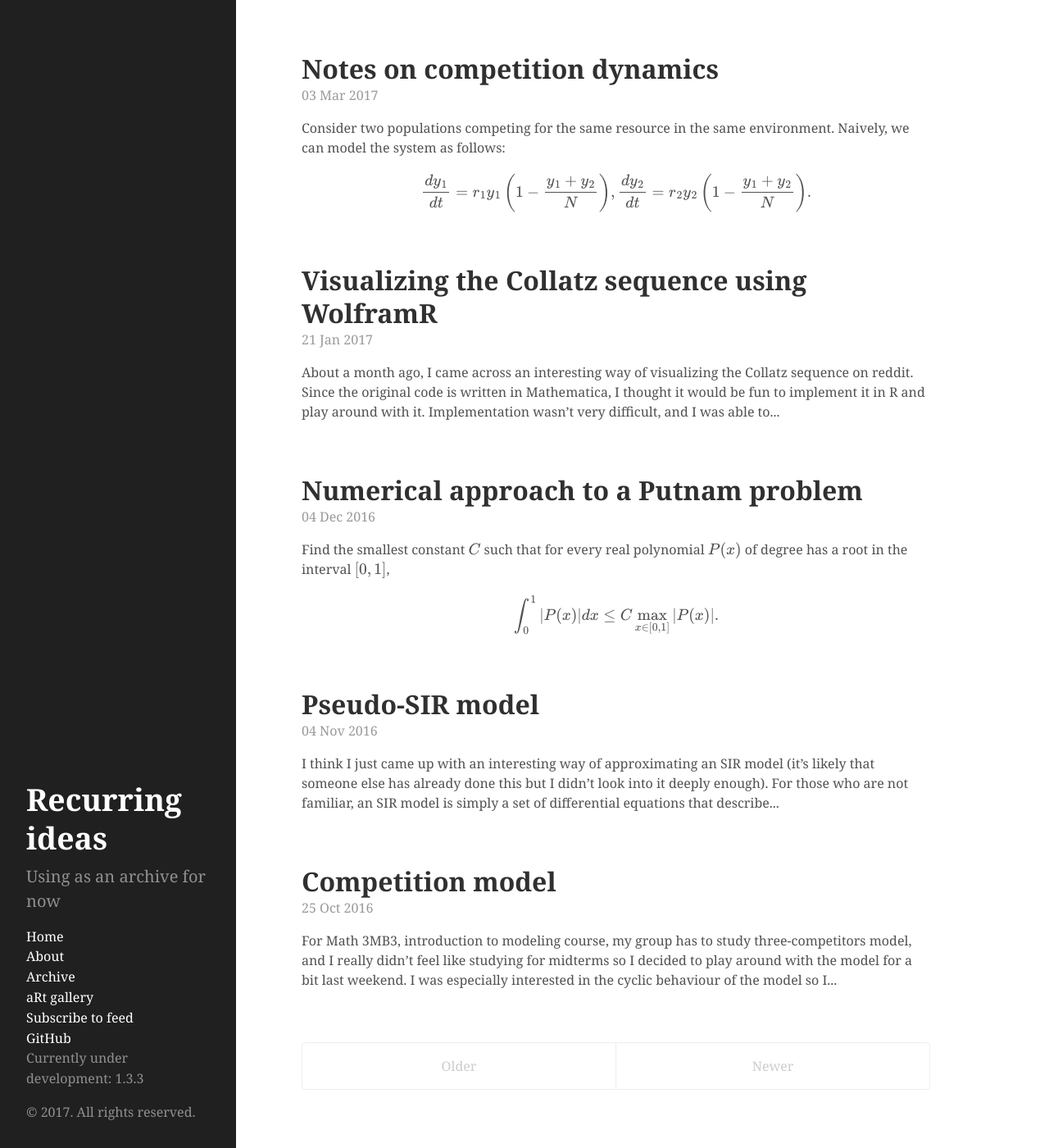
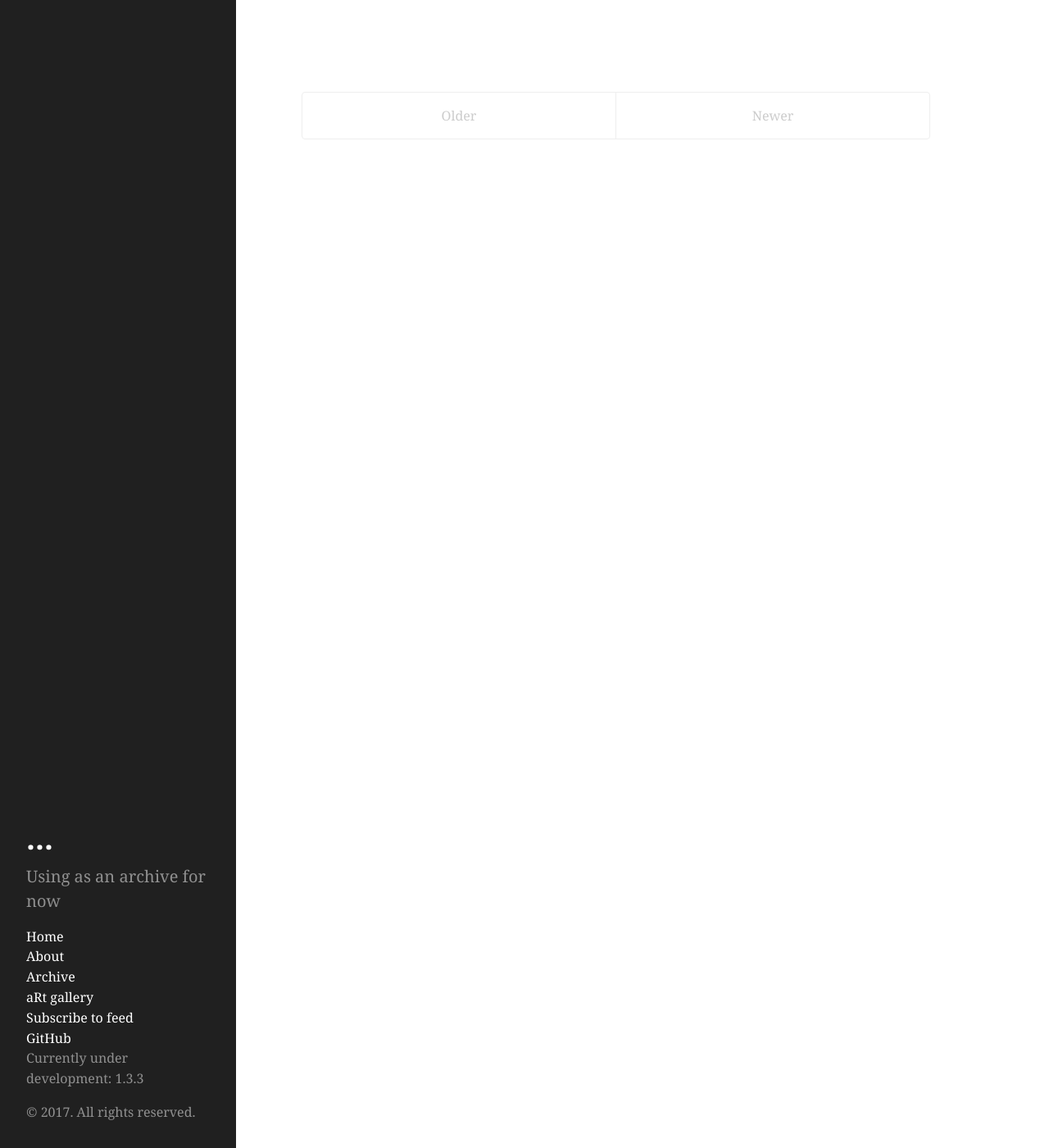
Before and after one commit to parksw3/parksw3.github.io, a Jekyll site: the page built from index.html, in a window 1280 px wide and 1400 px high. Shown: the whole window at 82% size. Built offline with Jekyll 4.4.1, drawn with Linux system fonts in a browser that asks for light colours; formulas are drawn with MathJax 3; the list of posts is cut into pages by our own code.

Commit message:
I can't fix it

````diff
--- a/_config.yml
+++ b/_config.yml
@@ -11,7 +11,7 @@ permalink:        pretty
 # relative_permalinks: true
 
 # Setup
-title:            Recurring ideas
+title:            ...
 tagline:          'A blog about mathematics'
 description:      'Using as an archive for now'
 url:              http://parksw3.github.io
--- a/_posts/2016-10-25-competition-model.md
+++ /dev/null
@@ -1,109 +0,0 @@
----
-layout: post
-title: "Competition model"
----
-
-For Math 3MB3, introduction to modeling course, my group has to study [three-competitors model](http://epubs.siam.org/doi/abs/10.1137/0129022), and I really didn't feel like studying for midterms so I decided to play around with the model for a bit last weekend. I was especially interested in the cyclic behaviour of the model so I wanted to see if it could be found in $n$-competitors model as well for $n > 3$. So I started working with the next simplest case, $n = 4$:
-
-$$
-\begin{aligned}
-\frac{dN_1}{dt} &= N_1 (1 - N_1 - \alpha N_2 - \beta N_3 - \gamma N_4), \\
-\frac{dN_2}{dt} &= N_2 (1 - \gamma N_1 - N_2 - \alpha N_3 - \beta N_4), \\
-\frac{dN_3}{dt} &= N_3 (1 - \beta N_1 - \gamma N_2 - N_3 - \alpha N_4), \\
-\frac{dN_4}{dt} &= N_4 (1 - \alpha N_1 - \beta N_2 - \gamma N_3 - N_4)
-\end{aligned}
-$$
-
-While trying out different parameters, I noticed that this system exhibits a cyclic behaviour that is slightly different from that of three-competitors model when $\alpha + \gamma = 2$ and $\beta = 1$:
-
-![Figure 1](/assets/2016-10-25-competition-model/dynamics.png)
-
-What's particular about this cycle is that $N_1$ and $N_3$ seem to be paired (and so do $N_2$ and $N_4$). I tried swtiching $\beta$ with $\alpha$ (and with $\gamma$) such that $\beta + \gamma = 2$ and $\alpha = 1$ to see if I can pair $N_1$ with $N_2$ (and with $N_4$) but I couldn't get it to work. Looking at the equations, I should have realized that it can't work, but instead I went on to figure out what was going on.
-
-Before we talk about eigenvalues, let's look at how the system behaves when $\alpha + \gamma = 2$ and $\beta = 1$. Similar to three-comeptitors model, taking the sum of all four states, $N_T \equiv N_1 + N_2 + N_3 + N_4$, yields following equation:
-
-$$
-\begin{aligned}
-dN_T/dt &= N_T - N_T^2,
-\end{aligned}
-$$
-
-If you have read the paper that I linked above, this result shouldn't be surprising at all. All this tells us is that $N_T$ will converge to 1:
-
-$$
-\lim\limits_{t \to \infty} N_T = 1
-$$
-
-Now, here's the interesting bit about this model: unlike three-competitors model, we can actually separate the system into $(N_1, N_3)$ pair and $(N_2, N_4)$ pair by defining
-
-$$
-\begin{cases}
-P_1 \equiv N_1 N_3,\\
-P_2 \equiv N_2 N_4.
-\end{cases}
-$$
-
-After some algebra, we get
-
-$$
-\frac{P_1(t)}{P_1(0)} = \frac{P_2(t)}{P_2(0)} = \left(\frac{N_T(t)}{N_T(0)} \right)^2.
-$$
-
-Knowing that $N_T$ will converge to $1$, we find that pairs $(N_1, N_3)$ and $(N_2, N_4)$ will each lie on distinct hyperbolas after sufficient amount of time:
-
-$$
-\begin{cases}
-N_1 N_3 = c_1 = N_1 (0) N_3 (0)/N_T(0)^2\\
-N_2 N_4 = c_2 = N_2 (0) N_4 (0)/N_T(0)^2
-\end{cases}
-$$
-
-Indeed, you can see that the paths of $(N_1, N_3)$ and $(N_2, N_4)$ pairs lie on hyperbola, $f(x) = c/x$, where $c$ is determined by the initial values:
-
-![Figure 2](/assets/2016-10-25-competition-model/phase.png)
-
-Now, we want to look at the eigenvalues. Following May and Leonard's approach, my first instinct was to linearize the model at the four-species equilibrium $(1, 1, 1, 1)/(1 + \alpha + \beta + \gamma)$:
-
-$$
-\frac{d}{dt} \begin{pmatrix}
-N_1\\
-N_2\\
-N_3\\
-N_4
-\end{pmatrix} = - \frac{1}{1 + \alpha + \beta + \gamma} \left( \begin{pmatrix}
-1 & \alpha & \beta & \gamma\\
-\gamma & 1 & \alpha & \beta\\
-\beta & \gamma & 1 & \alpha\\
-\alpha & \beta & \gamma & 1
-\end{pmatrix} \begin{pmatrix}
-N_1\\
-N_2\\
-N_3\\
-N_4
-\end{pmatrix} - \begin{pmatrix}
-1\\
-1\\
-1\\
-1
-\end{pmatrix}\right)
-$$
-
-Since we have a [circulant matrix](https://en.wikipedia.org/wiki/Circulant_matrix), we can easily find its eigenvalues:
-
-$$
-\begin{cases}
-\lambda_1 = 1 + \alpha + \beta + \gamma \\
-\lambda_2 = 1 + \beta - (\alpha + \gamma) \\
-\lambda_{3,4} = (1 - \beta) \pm (\alpha - \gamma) i \\
-\end{cases}
-$$
-
-When $\beta = 1$, we get purely imaginary eigenvalues, which should explain the cycle. However, if we look at the first figure, it doesn't really look like the system oscillates around the four-species equilibrium. So what's going on?
-
-I thought about it for a while but I don't have an explanation yet. So I'm going to end the post here and go think about it more. Hopefully, I can figure something out. It will also be interesting to think about these things:
-
-* Gain insight into characteristics of an oscillation, such as amplitude and period.
-* Come up with a clearer geometric interpretation of the behaviour.
-* Generalize the idea to $n$-competitors model.
-
-If you're interested, you can also find the code that were used to produce the figures [here](https://github.com/parksw3/three_competitors_model/blob/master/misc/blog.R).
--- a/_posts/2016-11-04-sir.md
+++ /dev/null
@@ -1,58 +0,0 @@
----
-layout: post
-title: "Pseudo-SIR model"
----
-
-I think I just came up with an interesting way of approximating an SIR model (it's likely that someone else has already done this but I didn't look into it deeply enough).
-
-For those who are not familiar, an [SIR model](http://www.maa.org/press/periodicals/loci/joma/the-sir-model-for-spread-of-disease-the-differential-equation-model) is simply a set of differential equations that describe how people get infected:
-
-$$
-\begin{aligned}
-\frac{dS}{dt} &= -\beta S I/N,\\
-\frac{dI}{dt} &= \beta S I/N - \gamma I,\\
-\frac{dR}{dt} &= \gamma I,\\
-\end{aligned}
-$$
-
-where $S$, $I$, and $R$ represent the number of individuals that are susceptible, infected (and infectious), and recovered (or removed) respectively. Although it looks fairly simple, it can't be solved analytically. There is a very nice approximation done by [Kermack and McKendrick](http://rspa.royalsocietypublishing.org/content/royprsa/115/772/700.full.pdf) but the approximation is rather limited.
-
-Anyways, I've been staring at the SIR model for a while recently for many reasons, and I wanted to know if I can come up with a way of approximating it. One of the first things I did was to normalize the equation $(S + I + R = 1)$ and express everything in terms of $I$. After a bit of algebra, we get
-
-$$
-I'(t) = (\beta - \gamma) I - \beta I^2 - \beta \gamma I \left(\int_0^t I(a) da - I(0) \right).
-$$
-
-Now that I think about it, it seems a bit ridiculous how I jumped to the conclusion from here but I somehow thought that it would be a good idea to approximate the SIR model using a [logistic equation](http://mathworld.wolfram.com/LogisticEquation.html) with carrying capacity monotonically decreasing towards $0$ as $t \to \infty$:
-
-$$
-I(t) = \frac{e^{-r_2 f(t)}}{1 + \left(\frac{1}{I(0)} - 1 \right) e^{- r_1 t}},
-$$
-
-where $r_1, r_2$ are positive real numbers and $f(t)$ is a monotonically increasing function of $t$. In fact, this somewhat behaves like an SIR model. If we let $f(t) = t$ and differentiate, we get
-
-$$
-I'(t) = r_1 \left(\frac{1}{I(0)} -1\right) I^2 e^{-(r_1 - r_2) t} - r_2 I.
-$$
-
-If we define $S(t) = \left(\frac{1}{I(0)} -1\right) I e^{-(r_1 - r_2) t}$, $r_1 = \beta$ and $r_2 = \gamma$, we get
-
-$$
-I'(t) = \beta S I - \gamma I.
-$$
-
-This is my "pseudo-SIR model". For this approximation to work, I think the restriction is $\lim\limits_{t \to \infty} S(t) = 0$ but I need to look into this more carefully. Anyways, how well does this approximation work? Here's a comparison using $(\beta, \gamma, I(0)) = (0.3, 0.05, 0.01)$.
-
-![Figure 1](/assets/2016-11-04-sir/simplefit2.png)
-
-It doesn't do so well. The difference between the approximated curve (black line) and the actual prevalence trajectory (red dashed line) is large.
-
-But here is the interesting part. If we fit an SIR model to the pseudo-SIR model using [maximum likelihood estimation](https://en.wikipedia.org/wiki/Maximum_likelihood_estimation), we get almost identical looking curves:
-
-![Figure 2](/assets/2016-11-04-sir/goodfit2.png)
-
-where the parameters are $(\beta, \gamma, N, I(0)) \approx (0.355, 0.536, 0.515, 0.01)$. I've tried fitting an SIR model to pseudo SIR model over some range of parameters and it seems to work fairly well. So the real question is how do we go from one model to another model analytically?
-
-I think going from SIR model to pseudo-SIR model should be easy because most of the important values (peak $I$, peak time, second derivative at the peak, etc.) can be calculated analytically. However, this depends on the knowledge of the value of $I$ at the peak, which requires a numerical simulation and I want to know if I can do it without any simulations. Going from pseudo-SIR to SIR model seems a lot harder even with numerical simulations.
-
-Now, I should probably stop writing and go work on an assignment (or this if I get bored)...
--- a/_posts/2016-12-04-putnam.md
+++ /dev/null
@@ -1,153 +0,0 @@
----
-layout: post
-title: "Numerical approach to a Putnam problem"
-tags: [R, Putnam, optimization]
----
-
-<p class="message">
-<!--excerpt.start-->
-Find the smallest constant $C$ such that for every real polynomial $P(x)$ of degree has a root in the interval $[0,1]$,
-
-$$
-\int_0^1 \left|P(x) \right|dx \leq C \max\limits_{x \in [0, 1]} \left|P(x) \right|.
-$$
-<!--excerpt.end-->
-</p>
-
-Yesterday, I wrote the [Putnam competition](https://en.wikipedia.org/wiki/William_Lowell_Putnam_Mathematical_Competition), and this was one of the problems on the exam. This question really stood out to me because it seemed like a simple optimization problem (of course, finding an analytical solution is difficult). It basically asks us to maximize
-
-$$
-\int_0^1 \left|P(x) \right|dx/\max\limits_{x \in [0, 1]} \left|P(x) \right|.
-$$
-
-So I thought this would be a fun coding excercise.
-
-To solve the problem, we have to first define a third degree polynomial with at least one root in the interval $[0,1]$:
-
-$$
-P(x) = k (x - a)(x^2 + bx + c)
-$$
-
-where $0 \leq a \leq 1$, and $b$, $c$, and $k$ can be any real numbers. Since we're taking the absolute value of the polynomial and comparing the maximum value with the integral, we can just let $k = 1$. Furthermore, in order to ensure that $a$ stays within the boundary, we can use [logit scale](https://en.wikipedia.org/wiki/Logit):
-
-```r
-absP <- function(x, pars){
-    with(as.list(pars),{
-        if(exists("logit.a")) a <- plogis(logit.a)
-        return(abs((x - a) * (x^2 + b * x + c)))
-    })
-}
-```
-
-By doing this, `absP` function can take either `a` or `logit.a`, and the latter parameterization guarantees that the polynomial will always have at least one root in the interval $[0, 1]$.
-
-Now, we have to define the objective function. Since the question requires us to integrate the absolute value of the polynomial, We can use `integrate` function to integrate the polynomial numerically:
-
-```r
-subdiv <- 10000
-interval <- c(0, 1)
-q <- seq(interval[1], interval[2], length.out = subdiv)
-
-objfun <- function(pars) {
-    area <- integrate(absP, lower = interval[1], upper = interval[2], subdivisions = subdiv, pars = pars)
-    area <- area$value
-    height <- max(absP(q, pars))
-
-    return(area/height)
-}
-```
-
-We can now use `optim` to find the maximum value.
-
-```r
-res <- optim(par = c(logit.a = 1, b = 1, c = 1),
-    fn = objfun,
-    control = list(fnscale = -1, maxit = 1e7)
-)
-print(res)
-```
-
-```
-## $par
-##     logit.a           b           c
-##  1.86232932 -0.01423672  0.18124922
-##
-## $value
-## [1] 0.7835679
-##
-## $counts
-## function gradient
-##      739       NA
-##
-## $convergence
-## [1] 0
-##
-## $message
-## NULL
-```
-
-This gives us a decent looking answer but it's still far from the [actual answer](http://www.artofproblemsolving.com/community/c7h1349022_putnam_2016_a6) so it's probably getting stuck in local minima. Usually, it's possible to get around this issue by either running optimization from different starting points or using different optimization methods. So I decided to try running `optim` with different starting values sampled with [Latin Hypercube Sampling (LHS) method](https://en.wikipedia.org/wiki/Latin_hypercube_sampling).
-
-First, let's load some packages:
-
-```r
-library(ggplot2); theme_set(theme_bw())
-library(dplyr)
-library(magrittr) ## for %T>%
-library(tibble)
-```
-
-For simplicity, we can just use same ranges for all parameters and assume that they are uniformly distributed. Then, LHS can be done easily with `replicate` function. So I tried running `optim` with 100 different starting parameters.
-
-```r
-## LHS
-range <- c(-2, 2)
-samp <- seq(range[1], range[2], length.out = 100)
-samp.df <- replicate(3, sample(samp)) %>%
-    as_tibble %>%
-    setNames(c("logit.a", "b", "c"))
-
-## running optimization
-resList <- samp.df %>% apply(1, function(pars){
-    optim(par = pars, fn = objfun, control = list(fnscale = -1, maxit = 1e5))
-})
-
-## summarizing the result
-sL <- resList %>%
-    lapply(function(x){
-        c(x$par, value = x$value) %>%
-            t %>%
-            as_tibble
-    }) %>%
-    bind_rows(.id = "run")
-```
-
-Now, we can just take the maximum value across all runs:
-
-```r
-maxres <- sL %>% filter(value == max(value)) %T>% print
-```
-
-```
-## # A tibble: 1 × 5
-##     run  logit.a            b         c     value
-##   <chr>    <dbl>        <dbl>     <dbl>     <dbl>
-## 1    68 23.48164 3.542066e-05 0.2500177 0.8333333
-```
-
-Finally, we get an answer, $5/6$, that is consistent with the analytical solution!
-
-```r
-maxdf <- tibble(x = q, y = absP(q, maxres[2:4]))
-
-ggplot(maxdf %>% add_row(x = 0, y = 0), aes(x, y)) +
-    geom_polygon(alpha = 0.1, col = "black") +
-    coord_fixed() +
-    scale_x_continuous(expand = c(0, 0), limits = c(0, 1.1)) +
-    scale_y_continuous(expand = c(0, 0), limits = c(0, 0.3)) +
-    geom_hline(yintercept = 0.25, col = "red", lty = 2) +
-    annotate("text", x = 0.96, y = 0.17, label = "P(x)==(1-x)(x^2 + 0.25)", parse = TRUE) +
-    annotate("text", x = 0, y = 0.25, label = "max value: 0.25", hjust = -0.1, vjust = -1.2)
-```
-
-![Figure 1](/assets/2016-12-04-putnam/polynomial.png)
--- a/_posts/2017-01-21-visualize-collatz.md
+++ /dev/null
@@ -1,119 +0,0 @@
----
-layout: post
-title: "Visualizing the Collatz sequence using WolframR"
----
-
-About a month ago, I came across an interesting way of visualizing the [Collatz sequence](https://en.wikipedia.org/wiki/Collatz_conjecture) on [reddit](https://www.reddit.com/r/math/comments/38cg9r/a_beautiful_picture_related_to_collatz_conjecture/). Since the original code is written in Mathematica, I thought it would be fun to implement it in R and play around with it.
-
-Implementation wasn't very difficult, and I was able to produce some nice figures. However, there were couple things that still bugged me: (1) the code didn't seem general enough to be applied to other situataions, and (2) I wasn't sure how I would present the code to other people.
-
-The first part wasn't a big problem. I could just sit down for couple more hours and fix the code. The second part was a bit more complicated. I wanted to post it on my blog first but going through the code line by line and explaining it didn't seem interesting at all. I could post the pictures in the [aRt gallery](https://parksw3.github.io/gallery/) but I wanted to talk about it more. I also wanted to let other people try the code without making them go through the entire repository. So I decided to write an R package.
-
-`wolframR` is basically an attempt to implement some of the Wolfram functions in R. So far, I've only written three functions and they're not very useful in terms of statistics. However, I think they're still interesting, and I want to talk about them.
-
-First, to install the package, you have to [download R](https://cran.r-project.org/mirrors.html). If you don't have `devtools` package installed already, you can install it like this: `install.packages("devtools")`. Finally, you can install `wolframR` from my github repository:
-
-```r
-devtools::install_github("parksw3/wolframR")
-```
-
-Once you've downloaded the package, you can load it via `library(wolframR)`, and you can explore the package!
-
-In this post, I'm going to try to explain each function briefly. If you're interested, you can read more about it via `?` command (for example, `?nest_while` opens a description of the `nest_while` function). Wolfram documentations also contain many examples that I didn't include the description. If you want to look at the implementation itself, you can visit the [repository](https://github.com/parksw3/wolframR).
-
-nest
-====
-
-`nest` allows a function to be applied recursively $n$ times. It can either return a result of the computation or return a function that will compute the function recursively. For example, if you want to apply the function $x^2 + 1$ recursively, you can do
-
-```r
-nest(2, x^2 + 1, 3)
-```
-or
-
-```r
-f <- function(x) x^2 + 1
-nest(2, f, 3)
-```
-
-Both code will compute
-
-$$
-f(x) = \left(\left(x^2 + 1\right)^2 + 1\right)^2 + 1
-$$
-
-and return the result. Note that `nest` can take an expression as well as a function as an argument.
-
-Now, what do I mean by 'a function that will compute the function recursively'? Suppose you want to apply [multi-log transformation](http://onlinelibrary.wiley.com/doi/10.2307/20168092/pdf) on your data. Writing a multi-log transformation function in R can look ugly:
-
-```r
-D <- function(x) log(1 + log(1 + log(1 + log(1 +x))))
-```
-
-`nest` solves this problem easily:
-
-```r
-D <- nest(x, log(1 + x), 4)
-```
-
-More examples can be found in the [Wolfram documentation](http://reference.wolfram.com/language/ref/Nest.html).
-
-nest_while
-====
-
-`nest_while` is very similar to `nest`. It applies the function recursively until the condition is satisfied. For example, suppose we want to find a root of the following function:
-
-$$
-f(x) = x^5 - 4 x^3 + 159
-$$
-
-Using `nest_while`, we can easily implement the [Secant method](https://en.wikipedia.org/wiki/Secant_method), one of many root finding algorithms:
-
-```r
-f <- function(x) x^5 - 4 * x^3 + 159
-secant <- function(x) c(x[2], x[2] - f(x[2]) * diff(x)/diff(f(x)))
-
-res <- nest_while(c(2, 3), secant, abs(f(x[2])) > 10^-5, m = "all")
-```
-
-By typing `length(res) - 1`, we can see that it took 303 iterations to find the root (I subtracted 1 because `res[[1]]` contains the initial condition). Lastly, `f(res[[304]][2])` confirms that we have the correct root. It's probably a lot more efficient to use `uniroot`, but this is fun!
-
-Another example that I want to mention involves Happy Numbers.
-
-<p class="message">
-A Happy number is a number that if one squares its digits and add them together, and then take the result and square its digits and add them together again and keep doing this process, one comes down to the number 1.
-</p>
-
-We can find Happy numbers less than or equal to 1000 with three lines of code using `nest_while`:
-
-```r
-digitsum2 <- function(x) sum((floor(x / 10^(0:(nchar(x) - 1))) %% 10)^2)
-res <- sapply(1:1000, function(i) nest_while(i, digitsum2, x != 1 & x != 4))
-which(res == 1)
-```
-`x != 4` is included in the condition because any number that is not happy will end in a loop: 4, 16, 37, 58, 89, 145, 42, 20, 4...
-
-Again, more examples can be found in the [Wolfram documentation](http://reference.wolfram.com/language/ref/Nest.html).
-
-angle_path
-====
-
-`angle_path` is a fairly simple function. You specify an angle of each step, and it creates a path based on the angles. For example, you can create a [regular $n$-gon](https://en.wikipedia.org/wiki/Regular_polygon) with the following code:
-
-```r
-n <- 5
-angle_path(rep(360/n, n), deg = TRUE)
-```
-
-This function is straightforward so I'm not going to explain any further here. It does have some more functionality, so if you're curious, you can try `?angle_path` and/or look at [Wolfram documentation](https://reference.wolfram.com/language/ref/AnglePath.html).
-
-Collatz sequence
-==========
-
-Finally, to see the visualization of the Collatz sequence, you can look at the vignette:
-
-```r
-vignette("collatz", package = "wolframR")
-```
-
-So that's it. I wrote the entire package so that I can write that vignette. Hopefully, I can extend the package and find more applications.
--- a/_posts/2017-03-03-more-competition.md
+++ /dev/null
@@ -1,82 +0,0 @@
----
-layout: post
-title: "Notes on competition dynamics"
----
-
-Here's a question that someone asked me a few months ago:
-
-<p class="message">
-<!--excerpt.start-->
-Consider two populations competing for the same resource in the same environment.
-Naively, we can model the system as follows:
-$$
-\frac{dy_1}{dt} = r_1 y_1 \left(1 - \frac{y_1 + y_2}{N} \right),\\
-\frac{dy_2}{dt} = r_2 y_2 \left(1 - \frac{y_1 + y_2}{N} \right).
-$$
-<!--excerpt.end-->
-Given $r_1, r_2, y_1(0), y_2(0)$, is it possible to derive an analytical expression for the ratio of the sizes of the two competing populations at equilibrium?
-</p>
-
-Although this _seems_ like a simple problem, it turns out that finding analytical expressions for the equilibrium sizes is not possible.
-To attempt to find the equilibrium size of each population, we can first go through some algebraic manipulation to obtain:
-
-$$
-\frac{d \log(y_1/y_2)}{dt} = \frac{r_1 - r_2}{r_1 + r_2} \frac{d \log(y_1 y_2)}{dt}.
-$$
-
-After integrating and rearranging the equations, we get the following relation:
-
-$$
-\left( \frac{y_1(t)}{y_1(0)} \right)^{1/r_1} = \left(\frac{y_2(t)}{y_2(0)} \right)^{1/r_2}
-$$
-
-In hindsight, this is almost obvious because $d(\log(y_i(t))/r_i)/dt$ is identical across all $i$ even if we extend this model to include more than two populations.
-Although we can't compute the equilibrium solution analytically, we can find it numerically by substituting $y_2^\ast = N - y_1^\ast$, where $y_i^\ast = \lim\limits_{t \to \infty} y_i(t)$, into the equation and using `uniroot` in <tt>R</tt>.
-
-If we extend the model to include $n+1$ populations, we can find the equilibrium solution by solving the following system of nonlinear equations:
-
-$$
-\left(\frac{N - \sum_{i=2}^{n+1} y_i^\ast }{y_1(0)}\right)^{1/r_1} = \left(\frac{y_j^\ast}{y_j(0)} \right)^{1/r_j},
-$$
-
-where $j = 2, 3, \dots, n+1$. In <tt>R</tt>, we can solve this by using `nleqslv` package. Let's see if this actually works.
-
-First, we solve the differential equation using `deSolve` with arbitrary growth rates and population sizes:
-
-```R
-library(deSolve)
-n <- 10
-yini <- rlnorm(n, 1, 2)
-pars <- list(
-    r = rlnorm(n, sdlog = 0.4),
-    N = 1e5
-)
-times <- seq(0, 20, 0.001)
-gfun <- function(t, y, pars) {
-    with(as.list(pars), list(r * y * (1-sum(y)/N)))
-}
-res <- as.data.frame(rk4(yini, times, gfun, pars))
-de.sol <- unlist(res[nrow(res),-1], use.names = FALSE)
-```
-
-Then, we solve the system of nonlinear equations using the same parameter:
-
-```R
-library(nleqslv)
-rfun <- function(y, pars) {
-    with(as.list(pars), ((N-sum(y))/yini[1])^(1/r[1]) - (y/yini[-1])^(1/r[-1]))
-}
-sol <- nleqslv(yini[-1], control=list(maxit=1e3), rfun, pars=pars)
-nl.sol <- c(pars$N-sum(sol$x), sol$x)
-```
-
-Do the results match?
-
-```R
-all.equal(de.sol, nl.sol)
-```
-```R
-## [1] TRUE
-```
-
-This works! So by solving the system of nonlinear equations, we can predict which population will be most prevalent at equiliburm. Now, things get really interesting if we relate this to virulence evolution but it also gets a lot more complicated. Hopefully, I can think about that more and write about it later...
````
Also changed, not shown: about.md (+2 -0 lines), archive.md (+2 -0 lines), 1 other file.
